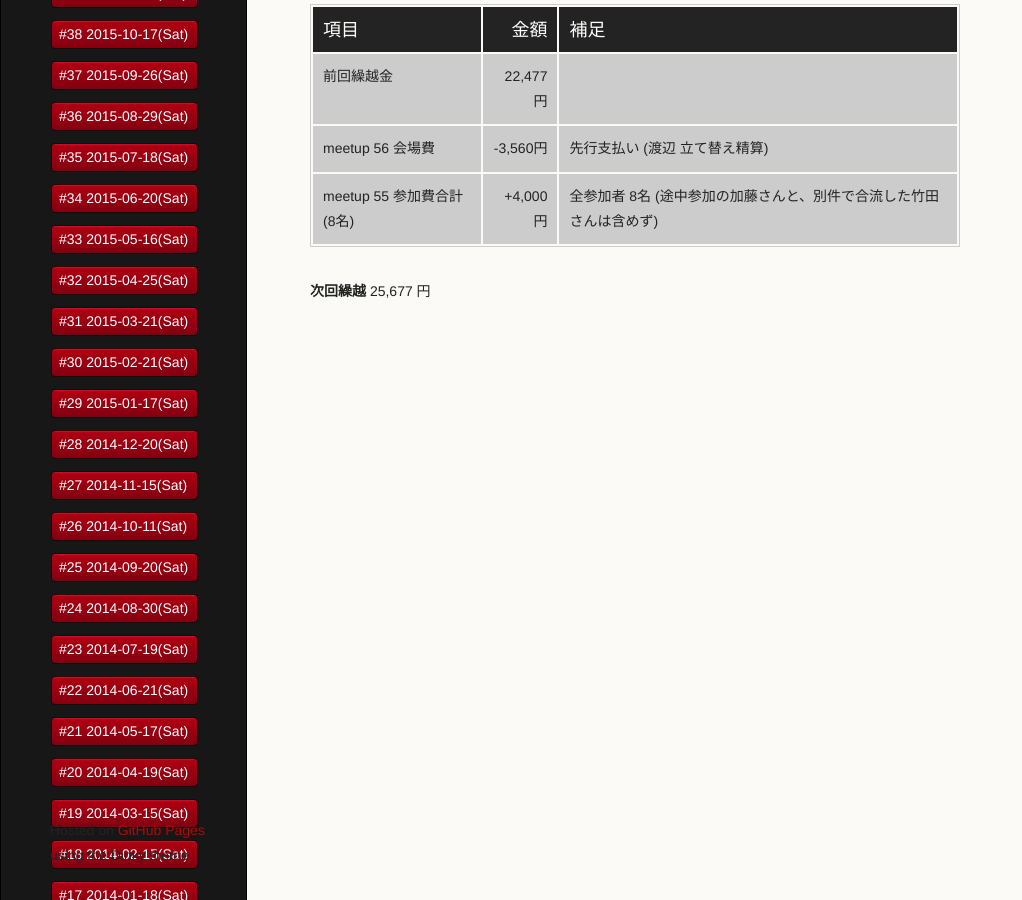
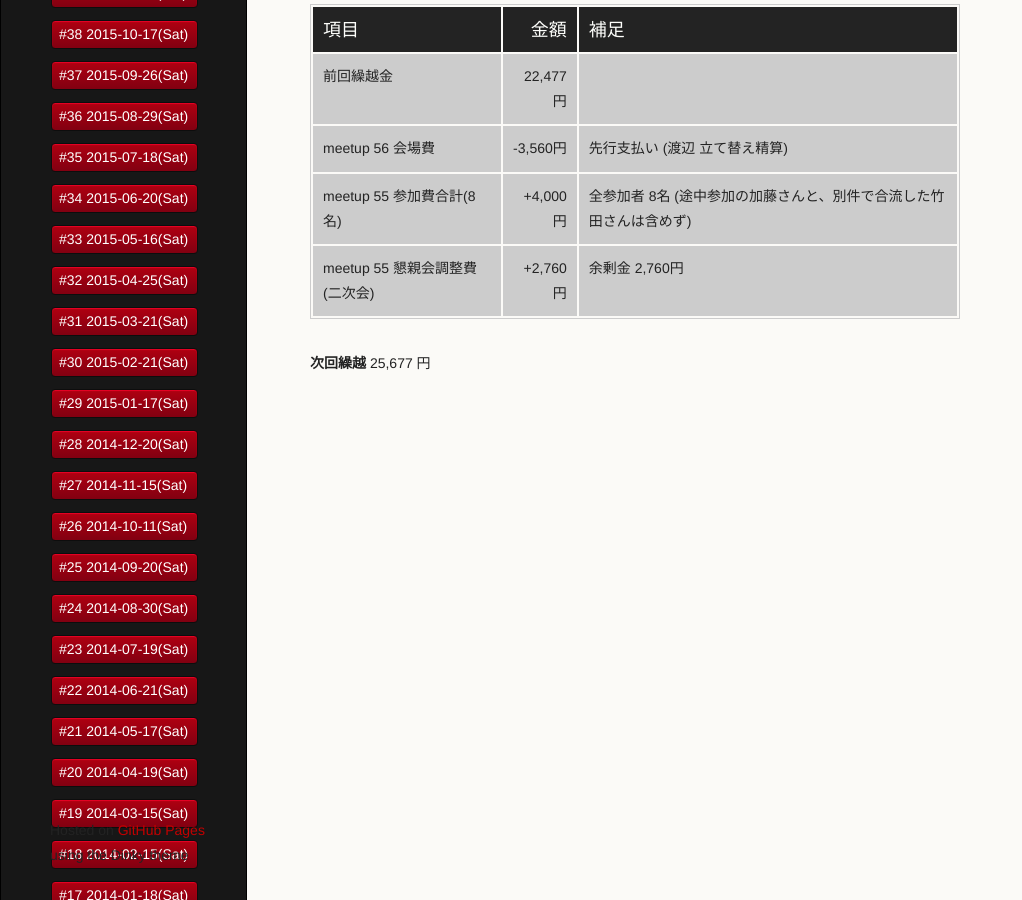
Before and after one commit to kanazawarb/meetup, a Jekyll site: the page built from 55/report.md, in a window 1280 px wide and 900 px high, scrolled down 886 px. Shown: the whole window, without its empty margins (0-1022 px from the left). Built offline with Jekyll 4.4.1, drawn with Linux system fonts in a browser that asks for light colours.

Commit message:
add a second party change

```diff
--- a/55/report.md
+++ b/55/report.md
@@ -60,5 +60,6 @@ published: true
 | 前回繰越金                    |    22,477円 |                                                   |
 | meetup 56 会場費              |    -3,560円 | 先行支払い (渡辺 立て替え精算)                    |
 | meetup 55 参加費合計(8名)     |    +4,000円 | 全参加者 8名 (途中参加の加藤さんと、別件で合流した竹田さんは含めず) |
+| meetup 55 懇親会調整費(二次会)    |    +2,760円 | 余剰金 2,760円                                   |
 
 **次回繰越**  25,677 円
```
